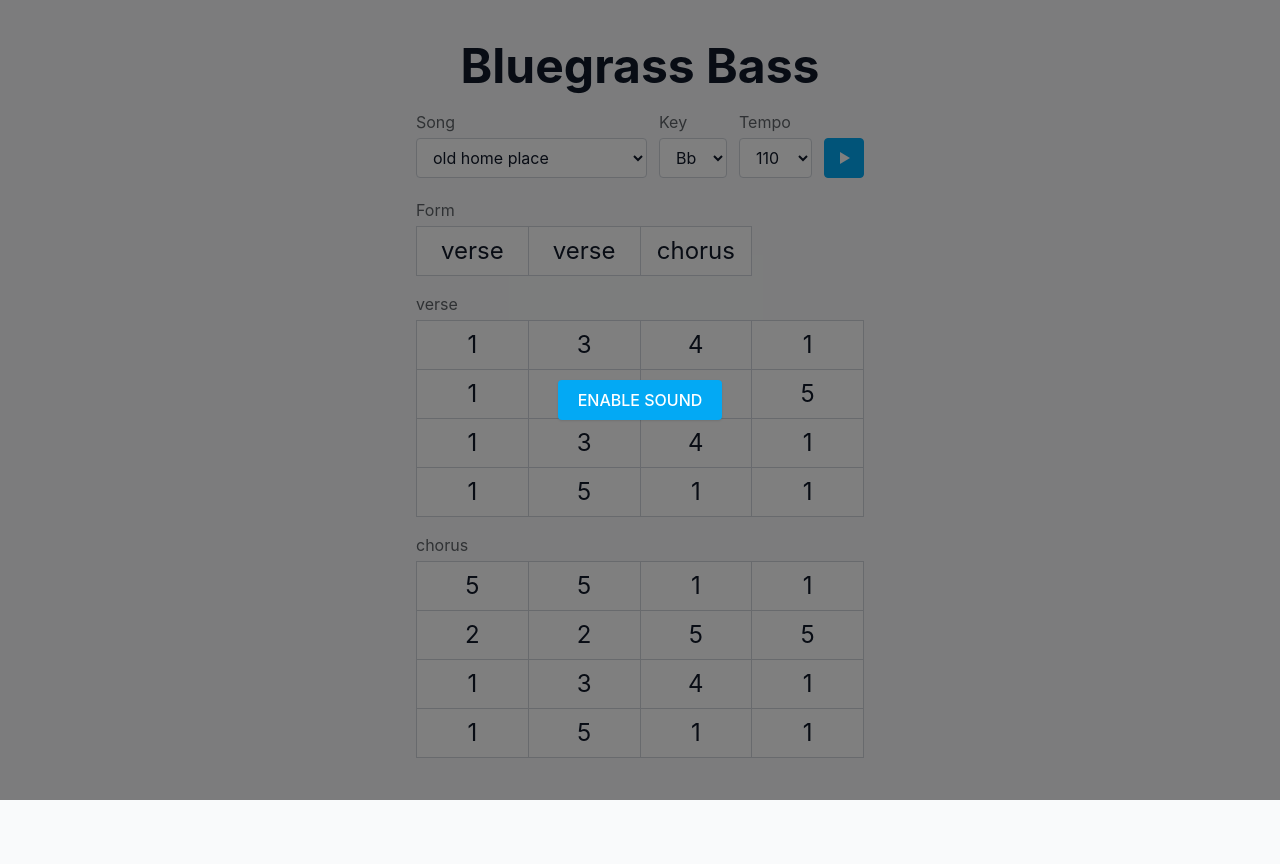
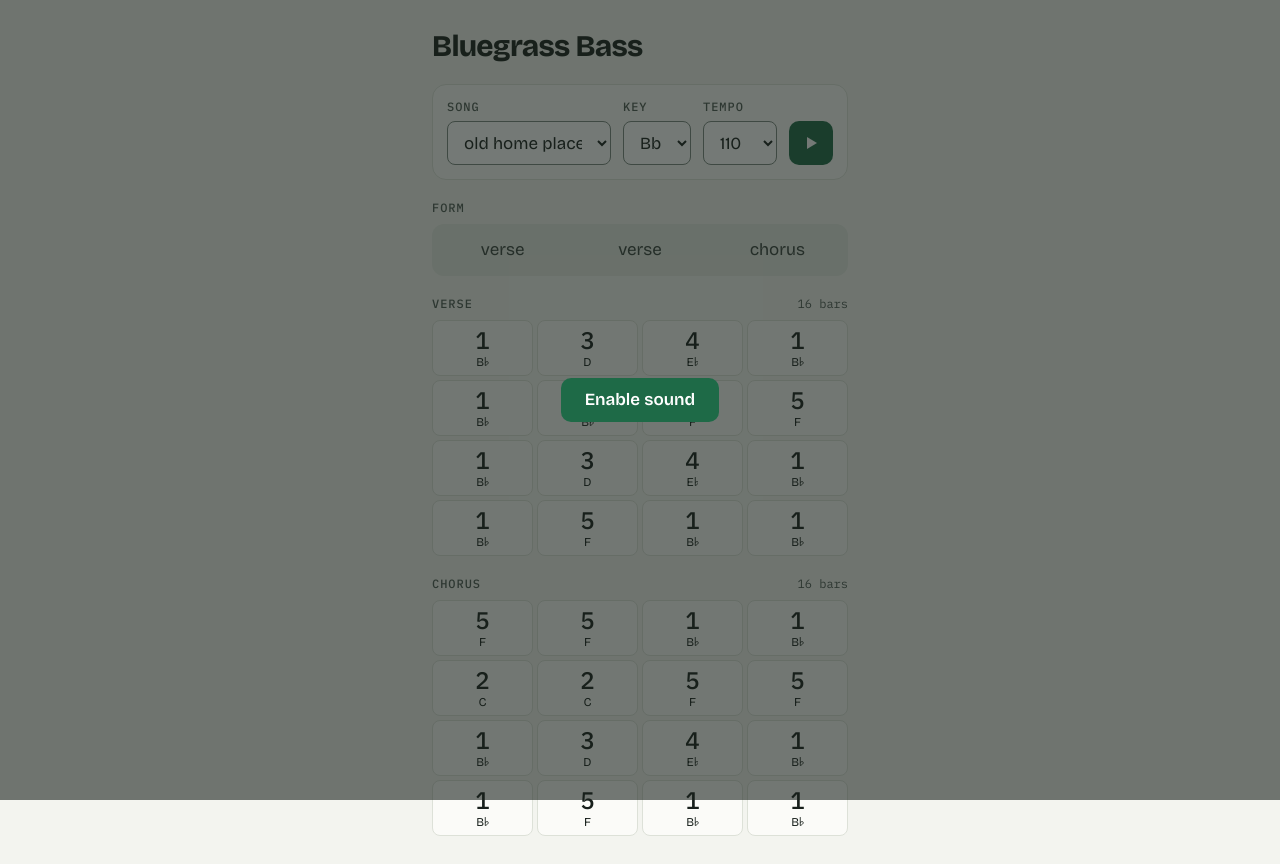
Before and after one commit to qooqu/bass, an Astro site: page / in a window 1280 px wide. Before the commit the page ends 800 px from the top, so only its background shows below. Built offline with nearby package versions, Linux system fonts and the light colour scheme; Astro itself is replaced by a stand-in of ours.

Commit message:
Restyle with greenwold's look and show chord names
Adopt greenwold's fonts (Bricolage Grotesque, IBM Plex Mono) and palette.
Controls sit in a card, the form is a segmented control, and each bar
shows its Nashville number with the chord name in the current key. The
current bar fills green and earlier bars in the section are dimmed.

Controls are 44px tall and colors meet WCAG contrast, including a darker
input border. Flats and sharps are drawn as SVG (Accidental.jsx) since
neither font has them.

Co-Authored-By: Claude Opus 5.5 (1M context) <noreply@anthropic.com>

```diff
--- /dev/null
+++ b/src/components/Accidental.jsx
@@ -0,0 +1,25 @@
+// Drawn rather than typed: the app's fonts have no ♭ or ♯, and fallback fonts look out of place
+const paths = {
+  flat: 'M2.5 1v18c4-1.6 6.6-4.2 6.6-6.6 0-2.7-3.3-3.3-6.6-.4',
+  sharp: 'M3.5 2.5v16.5M6.5 1v16.5M1 9l8-2M1 14l8-2',
+}
+
+const Accidental = ({ type }) => (
+  <>
+    <svg
+      viewBox="0 0 10 20"
+      className="inline-block h-[0.75em] w-[0.4em] align-baseline"
+      fill="none"
+      stroke="currentColor"
+      strokeWidth="1.9"
+      strokeLinecap="round"
+      strokeLinejoin="round"
+      aria-hidden="true"
+    >
+      <path d={paths[type]} />
+    </svg>
+    <span className="sr-only">{type === 'flat' ? '♭' : '♯'}</span>
+  </>
+)
+
+export default Accidental
--- a/src/components/BluegrassBass.jsx
+++ b/src/components/BluegrassBass.jsx
@@ -3,8 +3,8 @@ import { scales, songs } from '../lib/music'
 import { createPlayer } from '../lib/player'
 import SongChart from './SongChart'
 
-const controlClass = 'h-10 rounded border border-gray-300 bg-white px-3'
-const buttonClass = 'cursor-pointer rounded px-5 py-2 font-medium text-white uppercase shadow'
+// 44px tall, the minimum comfortable touch target
+const controlClass = 'h-11 rounded-lg border border-control bg-white px-3 text-[17px] text-ink'
 
 // 80 to 150 BPM in steps of 5
 const tempos = Array.from({ length: 15 }, (_, i) => 80 + i * 5)
@@ -58,25 +58,25 @@ const BluegrassBass = () => {
   }, [player, soundEnabled])
 
   return (
-    <div className="flex min-h-screen flex-col items-center justify-center gap-5 p-5">
-      <h1>Bluegrass Bass</h1>
+    <div className="mx-auto flex min-h-screen w-full max-w-md flex-col gap-5 px-4 py-7">
+      <h1 className="text-3xl font-[750] tracking-tight">Bluegrass Bass</h1>
 
       {!soundEnabled && (
-        <div className="fixed inset-0 z-10 flex items-center justify-center bg-black/50">
+        <div className="fixed inset-0 z-10 flex items-center justify-center bg-ink/60">
           <button
             type="button"
-            className={`${buttonClass} bg-primary`}
+            className="h-11 cursor-pointer rounded-[10px] bg-accent px-6 text-[17px] font-semibold text-white"
             onClick={enableSound}
           >
-            enable sound
+            Enable sound
           </button>
         </div>
       )}
 
       {/* On phones the song gets its own line, with key, tempo and the button below */}
-      <div className="grid w-full max-w-md grid-cols-[1fr_1fr_auto] gap-3 sm:grid-cols-[1fr_auto_auto_auto]">
-        <label className="col-span-3 flex min-w-0 flex-col gap-1 sm:col-span-1">
-          <span className="text-muted">Song</span>
+      <div className="grid grid-cols-[1fr_1fr_auto] gap-3 rounded-[14px] border border-line bg-paper p-3.5 sm:grid-cols-[1fr_auto_auto_auto]">
+        <label className="col-span-3 flex min-w-0 flex-col gap-1.5 sm:col-span-1">
+          <span className="eyebrow">Song</span>
           <select
             value={song}
             onChange={e => changeSong(e.target.value)}
@@ -90,8 +90,8 @@ const BluegrassBass = () => {
           </select>
         </label>
 
-        <label className="flex flex-col gap-1">
-          <span className="text-muted">Key</span>
+        <label className="flex flex-col gap-1.5">
+          <span className="eyebrow">Key</span>
           <select value={key} onChange={e => changeKey(e.target.value)} className={`${controlClass} w-full`}>
             {Object.keys(scales).map(k => (
               <option key={k} value={k}>
@@ -101,8 +101,8 @@ const BluegrassBass = () => {
           </select>
         </label>
 
-        <label className="flex flex-col gap-1">
-          <span className="text-muted">Tempo</span>
+        <label className="flex flex-col gap-1.5">
+          <span className="eyebrow">Tempo</span>
           <select
             defaultValue={player.settings.tempo}
             onChange={e => {
@@ -122,18 +122,18 @@ const BluegrassBass = () => {
           type="button"
           aria-label={playing ? 'Stop' : 'Start'}
           title={playing ? 'Stop (Space)' : 'Start (Space)'}
-          className={`flex size-10 cursor-pointer items-center justify-center self-end rounded border text-white ${
-            playing ? 'border-secondary bg-secondary' : 'border-primary bg-primary'
+          className={`flex size-11 cursor-pointer items-center justify-center self-end rounded-[10px] text-white ${
+            playing ? 'bg-accent-dark' : 'bg-accent'
           }`}
           onClick={togglePlayback}
         >
           <svg viewBox="0 0 16 16" className="size-4 fill-current" aria-hidden="true">
-            {playing ? <rect x="2" y="2" width="12" height="12" rx="1" /> : <path d="M4 2l10 6-10 6z" />}
+            {playing ? <rect x="3" y="3" width="10" height="10" rx="1.5" /> : <path d="M4 2l10 6-10 6z" />}
           </svg>
         </button>
       </div>
 
-      <SongChart song={song} position={position} />
+      <SongChart song={song} musicKey={key} position={position} />
     </div>
   )
 }
--- a/src/components/SongChart.jsx
+++ b/src/components/SongChart.jsx
@@ -1,13 +1,23 @@
-import { BEATS_PER_BAR, songs } from '../lib/music'
+import { BEATS_PER_BAR, scales, songs } from '../lib/music'
+import Accidental from './Accidental'
 
 // Scales are mixolydian, so degree 7 is the flat seven
-const nashville = degree => (degree === 7 ? '♭7' : degree)
+const nashville = degree =>
+  degree === 7 ? (
+    <>
+      <Accidental type="flat" />7
+    </>
+  ) : (
+    degree
+  )
 
-// Shared by the form row and the bars so they match
-const gridClass = 'grid grid-cols-4 pt-px pl-px'
-const cellClass = '-mt-px -ml-px flex justify-center border border-gray-300 bg-white py-2'
-const labelClass = 'mb-1 text-muted'
-const pillClass = isCurrent => `rounded px-2 ${isCurrent ? 'bg-secondary text-white' : ''}`
+// Note names are spelled like 'Bb' or 'F#'
+const noteName = name => (
+  <>
+    {name[0]}
+    {name[1] && <Accidental type={name[1] === 'b' ? 'flat' : 'sharp'} />}
+  </>
+)
 
 // Group a bar's beats into chords, so a split bar has two
 const chordsInBar = (degrees, firstBeat) => {
@@ -22,20 +32,34 @@ const chordsInBar = (degrees, firstBeat) => {
   return chords
 }
 
-const SongChart = ({ song, position }) => {
+const barClass = {
+  current: 'bg-accent text-white',
+  played: 'bg-well text-muted',
+  upcoming: 'border border-line bg-paper text-ink',
+}
+
+const SongChart = ({ song, musicKey, position }) => {
   const { pattern } = songs[song]
   const current = position?.song === song ? position : null
   const currentSection = current && pattern[current.patternIndex]
+  const chordName = degree => noteName(scales[musicKey][degree - 1])
 
   return (
-    <div className="flex w-full max-w-md flex-col gap-4">
-      <section>
-        <h2 className={labelClass}>Form</h2>
-        <ol className={gridClass}>
+    <div className="flex flex-col gap-5">
+      <section className="flex flex-col gap-2">
+        <h2 className="eyebrow">Form</h2>
+        <ol
+          className="grid gap-1 rounded-xl bg-well p-1"
+          style={{ gridTemplateColumns: `repeat(${pattern.length}, minmax(0, 1fr))` }}
+        >
           {pattern.map((section, i) => (
-            // Smaller on phones so section names like "chorus" fit
-            <li key={i} className={`${cellClass} text-xl sm:text-2xl`}>
-              <span className={pillClass(i === current?.patternIndex)}>{section}</span>
+            <li
+              key={i}
+              className={`flex h-11 items-center justify-center rounded-[9px] text-[17px] ${
+                i === current?.patternIndex ? 'bg-accent font-semibold text-white' : 'text-ink-soft'
+              }`}
+            >
+              {section}
             </li>
           ))}
         </ol>
@@ -44,25 +68,48 @@ const SongChart = ({ song, position }) => {
       {[...new Set(pattern)].map(section => {
         const degrees = songs[song][section]
         const firstBeats = degrees.map((_, beat) => beat).filter(beat => beat % BEATS_PER_BAR === 0)
+        const beat = section === currentSection ? current.chordIndex : null
 
         return (
-          <section key={section}>
-            <h2 className={labelClass}>{section}</h2>
-            <div className={gridClass}>
+          <section key={section} className="flex flex-col gap-2">
+            <div className="flex items-baseline justify-between">
+              <h2 className="eyebrow">{section}</h2>
+              <span className="font-mono text-xs text-muted">{firstBeats.length} bars</span>
+            </div>
+            <div className="grid grid-cols-4 gap-1">
               {firstBeats.map(firstBeat => {
                 const chords = chordsInBar(degrees, firstBeat)
+                const split = chords.length > 1
+                const state =
+                  beat === null || beat < firstBeat
+                    ? 'upcoming'
+                    : beat < firstBeat + BEATS_PER_BAR
+                      ? 'current'
+                      : 'played'
+
                 return (
-                  <div key={firstBeat} className={`${cellClass} text-2xl`}>
+                  <div
+                    key={firstBeat}
+                    className={`flex h-14 flex-col items-center justify-center rounded-lg ${barClass[state]}`}
+                  >
                     {/* Nashville convention: underline a split bar */}
-                    <div className={`flex gap-1 ${chords.length > 1 ? 'border-b-2 border-current' : ''}`}>
+                    <div className={`flex ${split ? 'border-b-2 border-current' : ''}`}>
                       {chords.map(({ degree, beats }) => (
                         <span
                           key={beats[0]}
-                          className={pillClass(
-                            section === currentSection && beats.includes(current.chordIndex),
-                          )}
+                          className={`w-8 rounded text-center font-mono text-2xl/7 font-medium ${
+                            // In a split bar, mark which half is sounding
+                            split && state === 'current' && beats.includes(beat) ? 'bg-white text-accent' : ''
+                          }`}
                         >
                           {nashville(degree)}
+                        </span>
+                      ))}
+                    </div>
+                    <div className="flex">
+                      {chords.map(({ degree, beats }) => (
+                        <span key={beats[0]} className="w-8 text-center text-xs/4">
+                          {chordName(degree)}
                         </span>
                       ))}
                     </div>
--- a/src/layouts/Layout.astro
+++ b/src/layouts/Layout.astro
@@ -9,12 +9,18 @@ import '../styles/global.css'
     <meta name="viewport" content="width=device-width, initial-scale=1.0" />
     <meta name="generator" content={Astro.generator} />
     <title>BG Bass</title>
+    <link rel="preconnect" href="https://fonts.googleapis.com" />
+    <link rel="preconnect" href="https://fonts.gstatic.com" crossorigin />
+    <link
+      href="https://fonts.googleapis.com/css2?family=Bricolage+Grotesque:opsz,wght@12..96,400..800&family=IBM+Plex+Mono:wght@400;500;600&display=swap"
+      rel="stylesheet"
+    />
     <script
       data-goatcounter="https://bg-bass.goatcounter.com/count"
       async
       src="//gc.zgo.at/count.js"></script>
   </head>
-  <body class="bg-gray-50 text-gray-900 antialiased">
+  <body class="bg-ground font-sans text-ink antialiased">
     <slot />
   </body>
 </html>
--- a/src/styles/global.css
+++ b/src/styles/global.css
@@ -1,13 +1,25 @@
 @import "tailwindcss";
 
+/* Fonts and palette shared with greenwold */
 @theme {
-  --color-primary: #03a9f4;
-  --color-secondary: #0d47a1;
-  --color-muted: #5f6368;
+  --font-sans: "Bricolage Grotesque", ui-sans-serif, system-ui, -apple-system, "Segoe UI", sans-serif;
+  --font-mono: "IBM Plex Mono", ui-monospace, Menlo, monospace;
+
+  --color-ink: #18201C;
+  --color-ink-soft: #39443E;
+  --color-muted: #4E5A53;
+  --color-ground: #F3F4EF;
+  --color-paper: #FBFBF8;
+  --color-well: #E5E9E1;
+  --color-line: #DDE1D8;
+  --color-accent: #1E6A47;
+  --color-accent-dark: #134A31;
+  /* Input borders: 3.8:1 on white, above the 3:1 minimum for form controls */
+  --color-control: #7A877F;
 }
 
-@layer base {
-  h1 {
-    @apply text-4xl font-bold sm:text-5xl;
+@layer components {
+  .eyebrow {
+    @apply font-mono text-xs font-medium tracking-[0.08em] text-muted uppercase;
   }
 }
```
Also changed, not shown: CLAUDE.md (+2 -2 lines).
